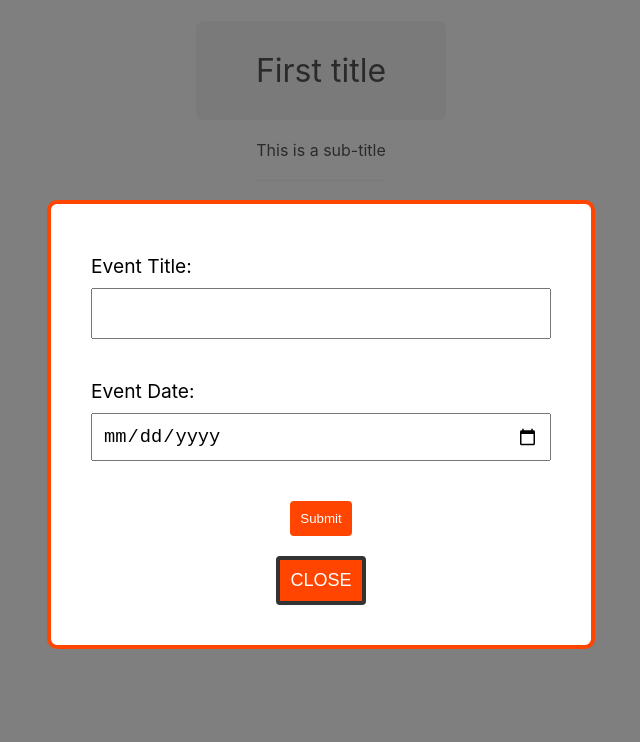
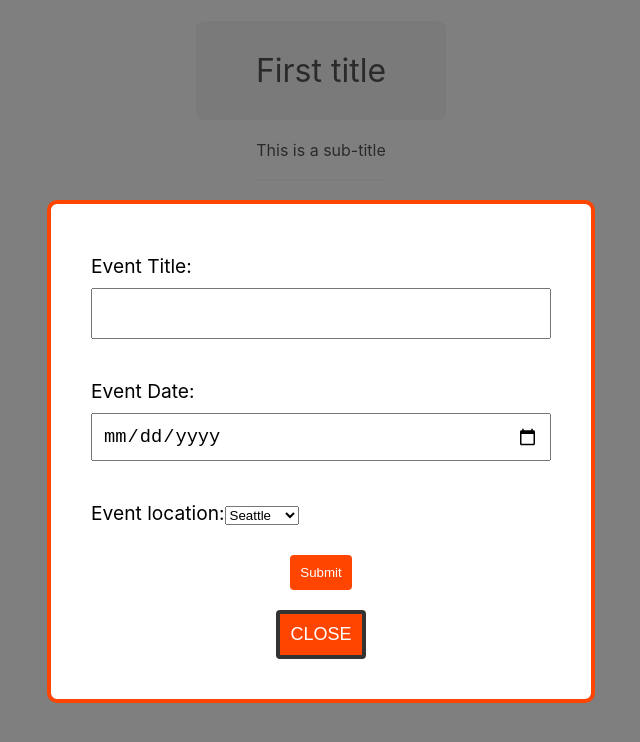
Before and after one commit to ephremworkeye/may-app, a React (Create React App) app: page / in a window 1280 px wide. Both pictures are taken after a click on the button "Add New Event". Shown: the top 742 px of the page, without its empty margins (319-959 px from the left). Built offline with nearby package versions, Linux system fonts and the light colour scheme.

Commit message:
added forms functionality

```diff
--- a/src/App.js
+++ b/src/App.js
@@ -10,6 +10,7 @@
   const [showModal, setShowModal] = useState(false)
   const [showEvents, setShowEvents] = useState(true)
   const [events, setEvents] = useState([])
+
 
   const addEvent = (event) => {
     setEvents((preEvents)=> {
--- a/src/components/EventList.js
+++ b/src/components/EventList.js
@@ -6,6 +6,7 @@
             {events.map((event, index) => (
                 <div key={event.id} className={styles.card}>
                     <h2>{index}-{event.title}</h2>
+                    <p>{event.location}- {event.date}</p>
                     <button onClick={() => {handleClick(event.id)}}>delete event</button>
                 </div>
             ))}
--- a/src/components/NewEventForm.js
+++ b/src/components/NewEventForm.js
@@ -4,10 +4,12 @@
 export default function NewEventForm({addEvent}) {
     const [title, setTitle] = useState('')
     const [date, setDate] = useState('')
+    const [location, setLocation] = useState('Seattle')
 
     const resetForm = () => {
         setTitle('')
         setDate('')
+        setLocation('Seattle')
     }
 
     const handleSubmit = (e) => {
@@ -15,7 +17,8 @@
         const event = {
             title: title,
             date: date,
-            id: Math.floor(Math.random() * 10000)
+            location: location,
+            id: Math.floor(Math.random() * 10000),
         }
         addEvent(event)
 
@@ -32,6 +35,15 @@
                     <span>Event Date:</span>
                     <input type='date' onChange={(e) => setDate(e.target.value)} value={date}/>
                 </label>
+                <label>
+                    <span>Event location:</span>
+                    <select onChange={(e) => setLocation(e.target.value)}>
+                        <option value="Seattle">Seattle</option>
+                        <option value="Bellevue">Bellevue</option>
+                        <option value="Kirkland">Kirkland</option>
+                    </select>
+                </label>
+
                 <button>Submit</button>
             </form>
         </div>
```
